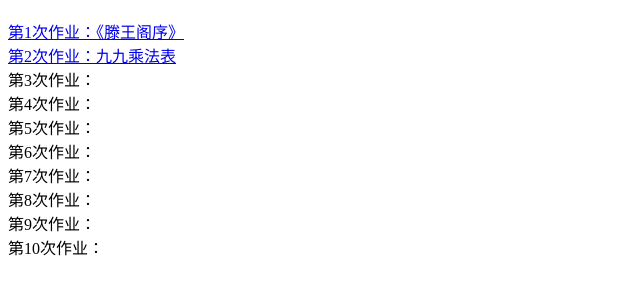
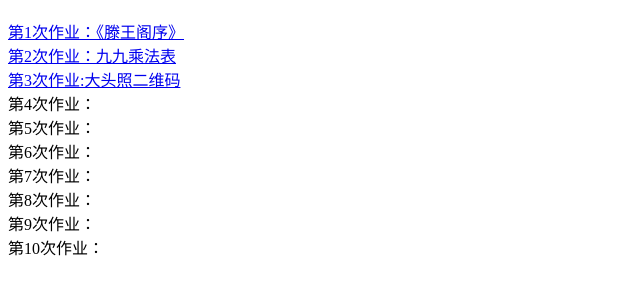
Before and after one commit to nz0106/nz0106.github.io, a plain HTML site: page index.html in a window 1280 px wide. Shown: the part 70-364 px from the top of the page, without its empty margins (0-640 px from the left). Drawn offline with Linux system fonts and the light colour scheme.

Commit message:
Update index.html

```diff
--- a/index.html
+++ b/index.html
@@ -12,7 +12,7 @@
 <h1>Web前端开发作业</h1>
 <a href="first.html" target""_blank=>第1次作业：《滕王阁序》<br></a>
 <a href="second.html" target""_blank=>第2次作业：九九乘法表 <br></a>
-第3次作业：           <br>
+<a href="third.html" target""_blank=>第3次作业:大头照二维码 <br></a>
 第4次作业：			  <br>
 第5次作业：			  <br>
 第6次作业：           <br>
```
